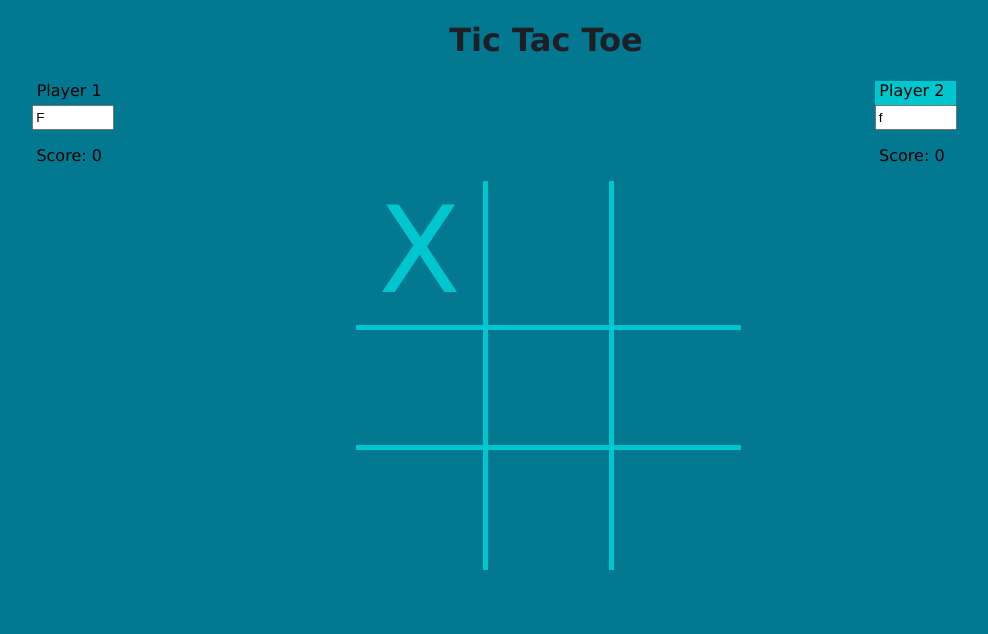
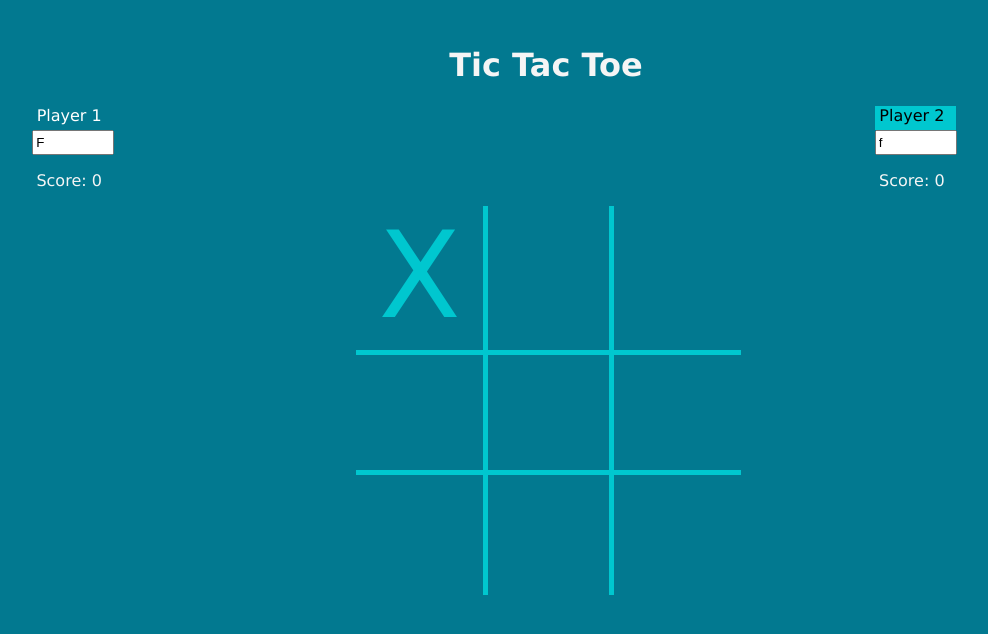
Before and after one commit to KevinThePirate/Tic-Tac-Toe, a plain HTML site: page index.html in a window 1280 px wide. Both pictures are taken after a click on the element 516 px from the left and 247 px from the top of the page. Shown: the whole page, without its empty margins (94-1082 px from the left). Drawn offline with Linux system fonts and the light colour scheme.

Commit message:
starting AI Branch

```diff
--- a/script.js
+++ b/script.js
@@ -65,10 +65,14 @@ const gameBoard = (() => {
     if(turn % 2 == 0){
       document.getElementById('player1-title').style.backgroundColor = 'transparent'
       document.getElementById('player2-title').style.backgroundColor = '#00c7cf'
+      document.getElementById('player2-title').style.color = 'black'
+      document.getElementById('player1-title').style.color = 'white'
     }
     else{
       document.getElementById('player2-title').style.backgroundColor = 'transparent'
       document.getElementById('player1-title').style.backgroundColor = '#00c7cf'
+      document.getElementById('player1-title').style.color = 'black'
+      document.getElementById('player2-title').style.color = 'white'
     }
 
   }
--- a/style.css
+++ b/style.css
@@ -1,10 +1,11 @@
 body {
   background-color: #027990;
   font-family: Verdana, Geneva, Tahoma, sans-serif;
+  color: whitesmoke;
 }
 h1 {
-  color: #1e1e26;
   text-align: center;
+  padding-top: 25px;
 }
 #game-area {
   width: 30%;
```
